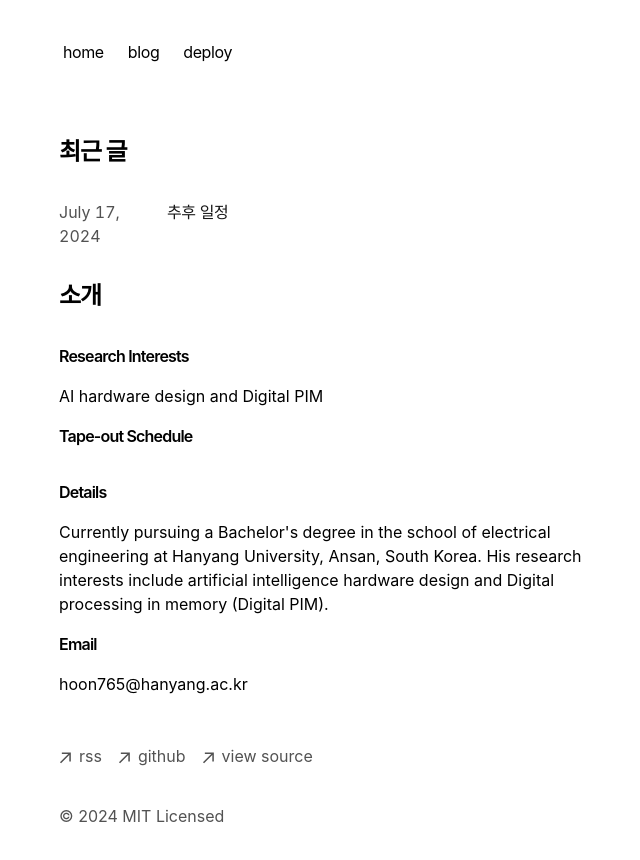
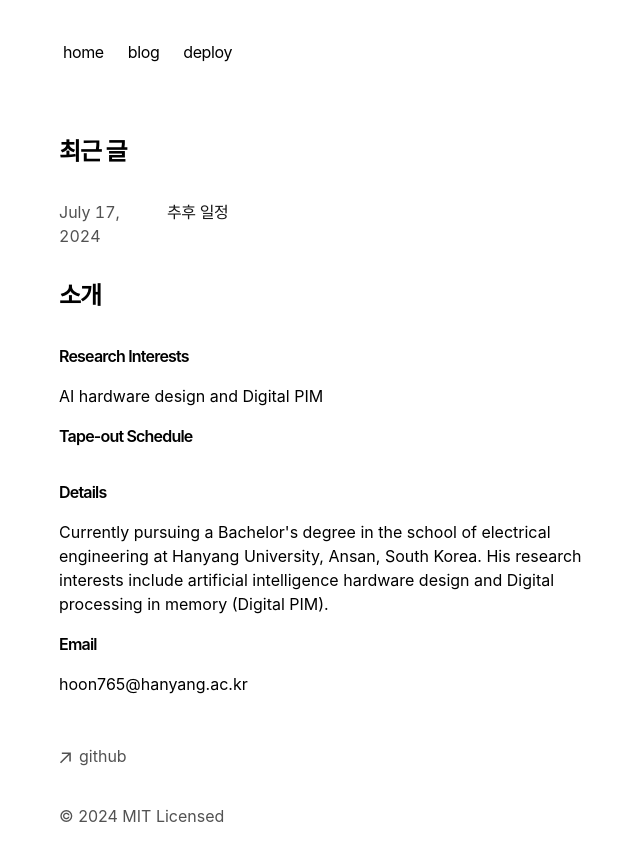
Before and after one commit to jonghoonparkk/portfolio, a Next.js app: page / in a window 1280 px wide. Shown: the top 860 px of the page, without its empty margins (293-933 px from the left). Built offline with nearby package versions, Linux system fonts and the light colour scheme.

Commit message:
Update footer.tsx

```diff
--- a/app/components/footer.tsx
+++ b/app/components/footer.tsx
@@ -24,32 +24,10 @@
             className="flex items-center transition-all hover:text-neutral-800 dark:hover:text-neutral-100"
             rel="noopener noreferrer"
             target="_blank"
-            href="/rss"
-          >
-            <ArrowIcon />
-            <p className="ml-2 h-7">rss</p>
-          </a>
-        </li>
-        <li>
-          <a
-            className="flex items-center transition-all hover:text-neutral-800 dark:hover:text-neutral-100"
-            rel="noopener noreferrer"
-            target="_blank"
-            href="https://github.com/vercel/next.js"
+            href="https://github.com/jonghoonparkk"
           >
             <ArrowIcon />
             <p className="ml-2 h-7">github</p>
-          </a>
-        </li>
-        <li>
-          <a
-            className="flex items-center transition-all hover:text-neutral-800 dark:hover:text-neutral-100"
-            rel="noopener noreferrer"
-            target="_blank"
-            href="https://vercel.com/templates/next.js/portfolio-starter-kit"
-          >
-            <ArrowIcon />
-            <p className="ml-2 h-7">view source</p>
           </a>
         </li>
       </ul>
```
